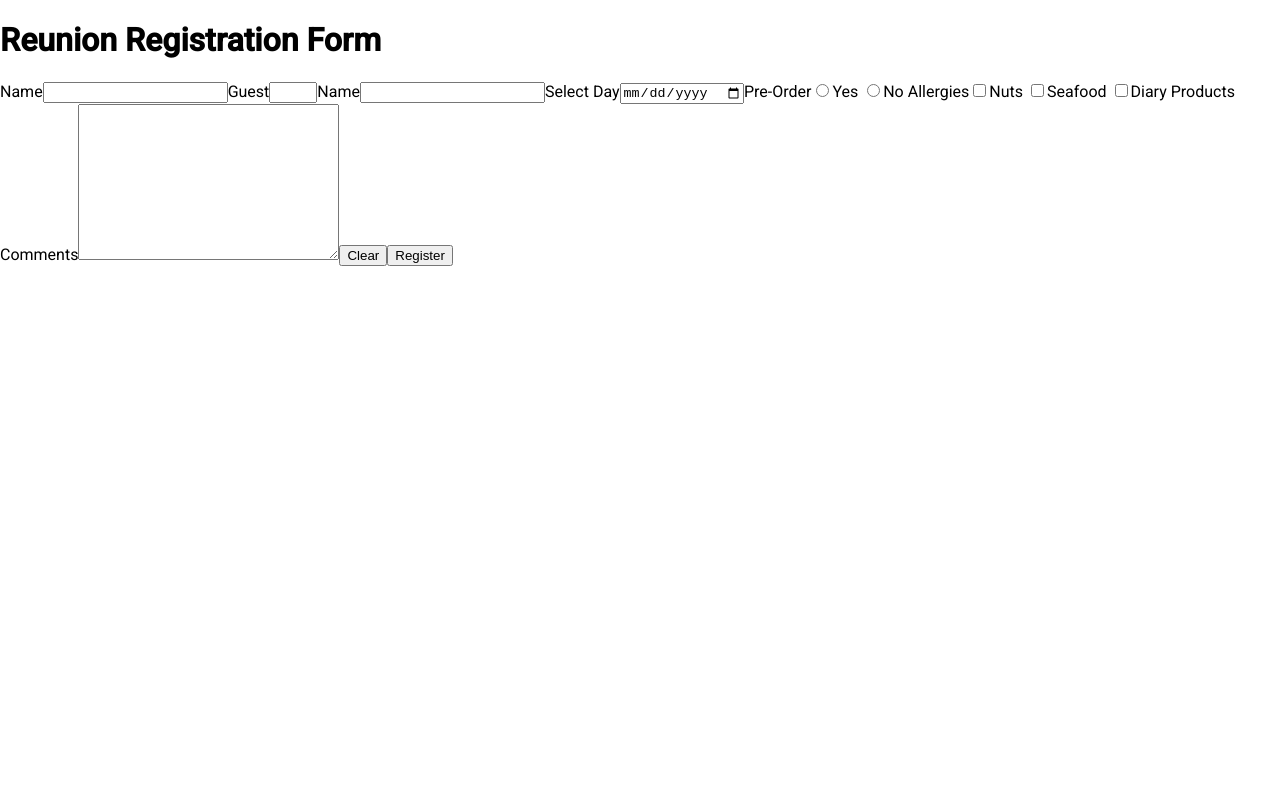
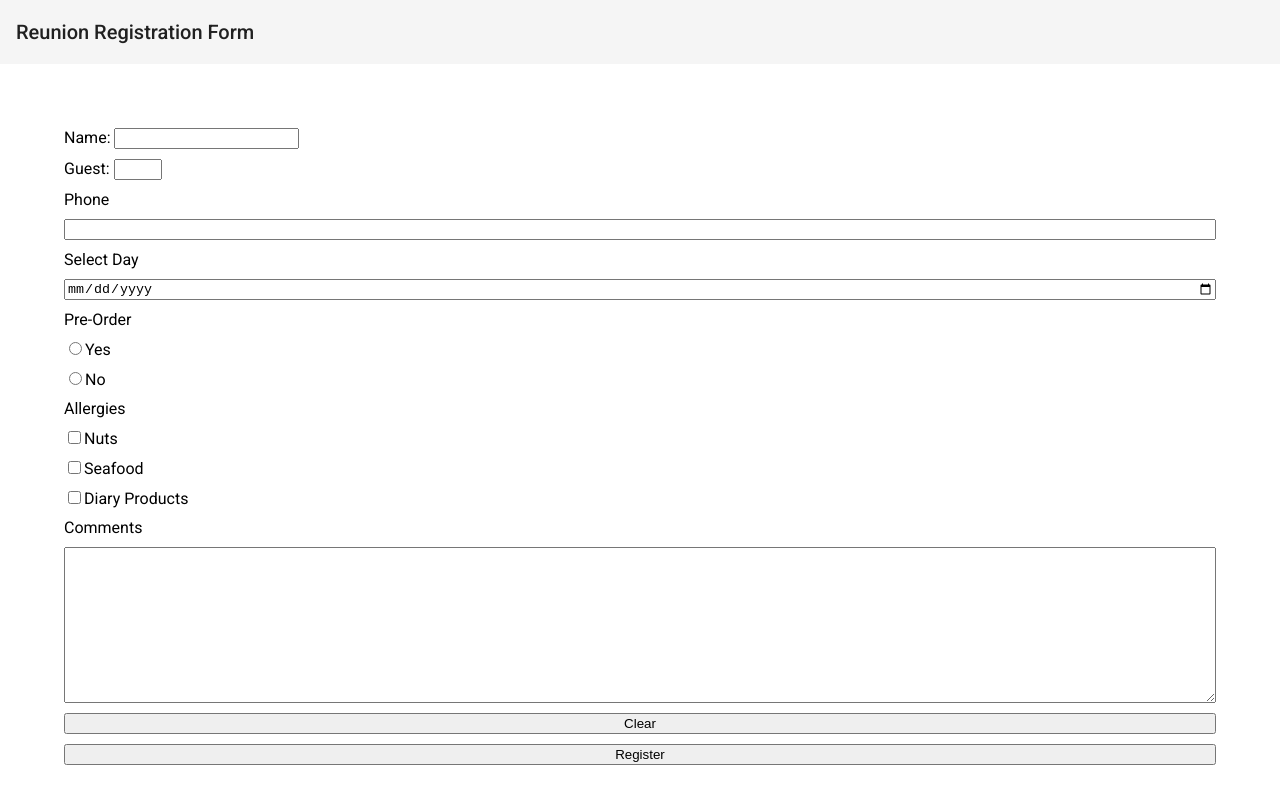
Before and after one commit to vincentgoay/form, an Angular app: page / in a window 1280 px wide. Shown: the top 804 px of the page. Built offline with nearby package versions, Linux system fonts and the light colour scheme.

Commit message:
arrange layout partially

```diff
--- a/src/app/app.module.ts
+++ b/src/app/app.module.ts
@@ -6,6 +6,7 @@ import { AppComponent } from './app.component';
 import { RegistrationComponent } from './components/registration.component';
 import { BrowserAnimationsModule } from '@angular/platform-browser/animations';
 import { RsvpformComponent } from './components/rsvpform.component';
+import { MaterialModule } from './material.module';
 
 @NgModule({
   declarations: [
@@ -16,7 +17,8 @@ import { RsvpformComponent } from './components/rsvpform.component';
   imports: [
     BrowserModule,
     BrowserAnimationsModule,
-    FormsModule
+    FormsModule,
+    MaterialModule
   ],
   providers: [],
   bootstrap: [AppComponent]
--- a/src/app/components/rsvpform.component.css
+++ b/src/app/components/rsvpform.component.css
@@ -0,0 +1,3 @@
+form {
+    padding: 5vw;
+}
--- a/src/app/components/rsvpform.component.html
+++ b/src/app/components/rsvpform.component.html
@@ -1,30 +1,47 @@
-<h1>Reunion Registration Form</h1>
+<mat-toolbar>
+    <span>Reunion Registration Form</span>
+</mat-toolbar>
 
-<form #rsvpForm="ngForm" (ngSubmit)="process(rsvpForm)">
-    <label for="name">Name</label>
-    <input type="text" name="name" id="name" ngModel>
+<form #rsvpForm="ngForm" (ngSubmit)="process(rsvpForm)" fxLayout="column row" fxLayoutGap="10px">
+    <label for="name">
+        <span>Name: </span>
+        <input type="text" name="name" id="name" ngModel>
+    </label>
+    <label for="guest">
+        <span>Guest: </span>
+        <input type="number" name="guest" id="guest" step="1" min="0" max="3" ngModel>
+    </label>
 
-    <label for="guest">Guest</label>
-    <input type="number" name="guest" id="guest" step="1" min="0" max="3" ngModel>
 
-    <label for="phone">Name</label>
+    <label for="phone">Phone</label>
     <input type="text" name="phone" id="phone" ngModel>
 
     <label for="date">Select Day</label>
     <input type="date" name="date" id="date" ngModel>
 
     <label for="order">Pre-Order</label>
-    <input type="radio" name="order" id="order" value="yes" checked ngModel>Yes
-    <input type="radio" name="order" value="no" ngModel>No
+    <label class="radio">
+        <input type="radio" name="order" id="order" value="yes" ngModel checked>Yes
+    </label>
+    <label class="radio">
+        <input type="radio" name="order" id="order" value="no" ngModel>No
+    </label>
+
 
     <label for="allergies">Allergies</label>
-    <input type="checkbox" name="nuts" id="allergies" ngModel>Nuts
-    <input type="checkbox" name="seafood" ngModel>Seafood
-    <input type="checkbox" name="diary" ngModel>Diary Products
+    <label>
+        <input type="checkbox" name="nuts" id="allergies" ngModel>Nuts
+    </label>
+    <label>
+        <input type="checkbox" name="seafood" ngModel>Seafood
+    </label>
+    <label>
+        <input type="checkbox" name="diary" ngModel>Diary Products
+    </label>
 
     <label for="comments">Comments</label>
     <textarea name="comments" id="comments" cols="30" rows="10" ngModel></textarea>
 
-    <button>Clear</button>
-    <button>Register</button>
+    <button type="reset">Clear</button>
+    <button type="submit">Register</button>
 </form>
--- a/src/app/material.module.ts
+++ b/src/app/material.module.ts
@@ -2,9 +2,13 @@ import { NgModule } from "@angular/core";
 import { MatToolbarModule } from '@angular/material/toolbar';
 import { MatButtonModule } from '@angular/material/button';
 import { MatIconModule } from '@angular/material/icon';
+import { FlexLayoutModule } from '@angular/flex-layout';
 
 //*Insert all the used material modules in the array
-const MODULE = [MatToolbarModule, MatButtonModule, MatIconModule];
+const MODULE = [
+    MatToolbarModule, MatButtonModule, MatIconModule,
+    FlexLayoutModule
+];
 
 @NgModule({
     imports: MODULE,
```
